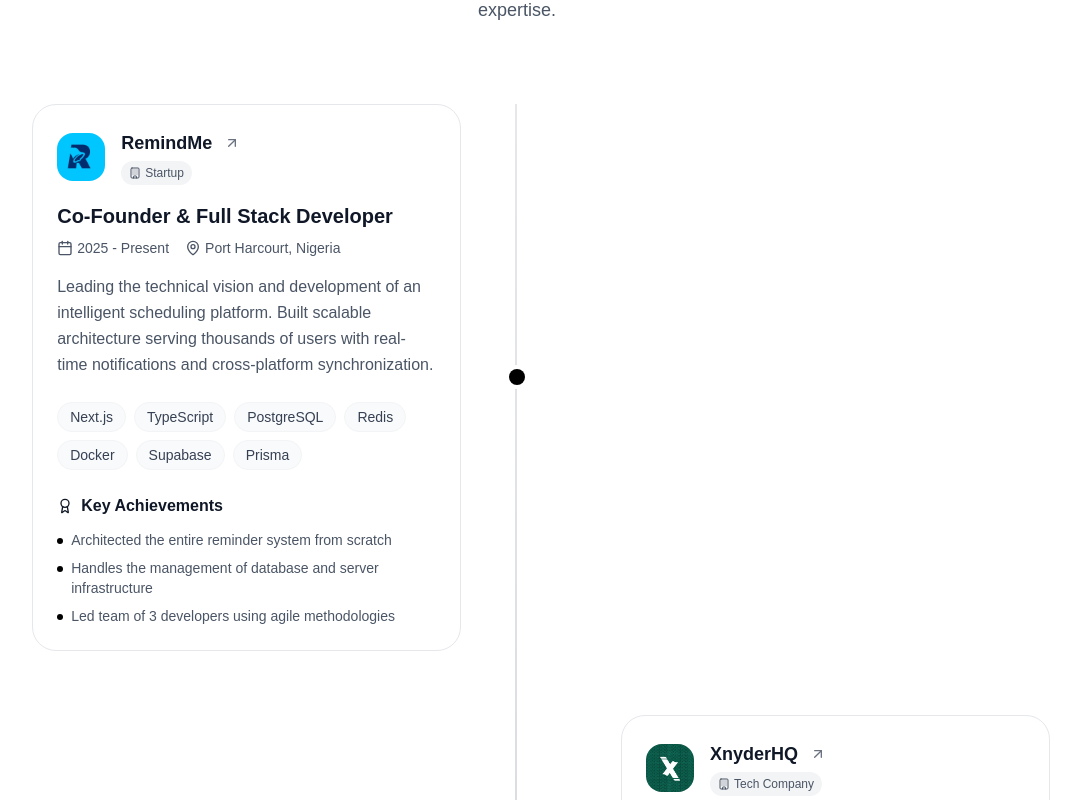
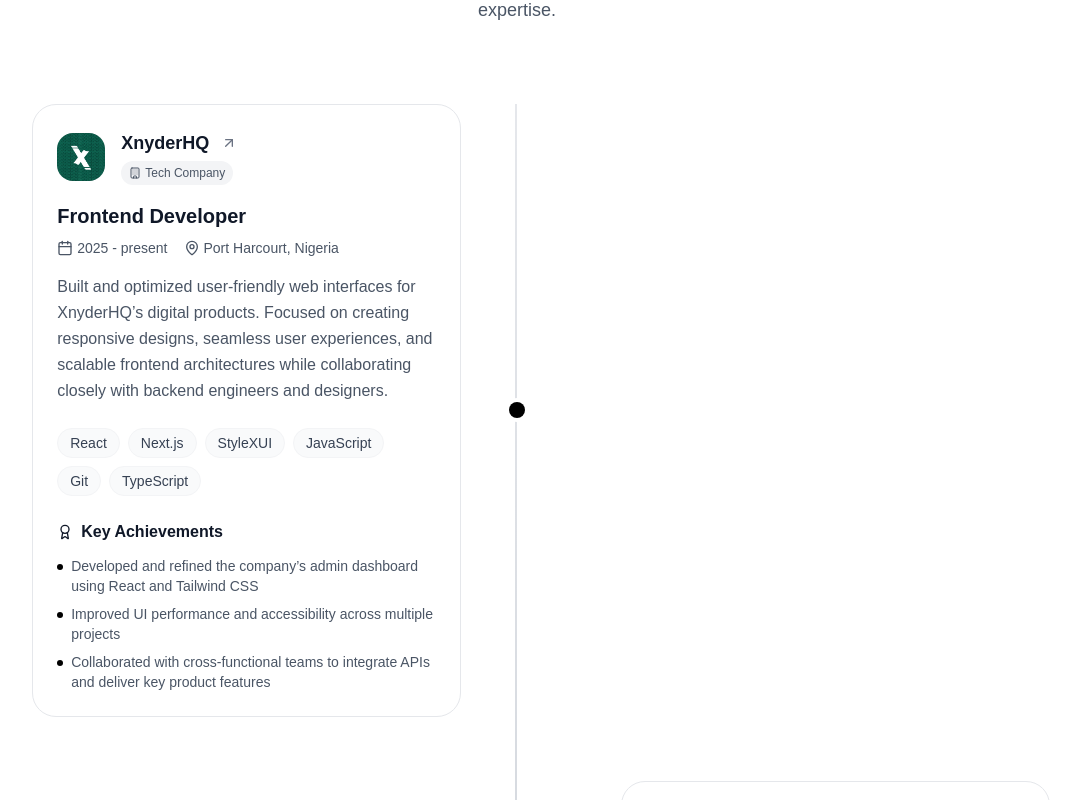
Before and after one commit to soala144/portfolio, a Next.js app: page / in a window 1280 px wide. Shown: the part 6260-7060 px from the top of the page, without its empty margins (123-1204 px from the left). Built offline with nearby package versions, Linux system fonts and the light colour scheme.

Commit message:
Update Experience.tsx

```diff
--- a/src/app/_components/Experience.tsx
+++ b/src/app/_components/Experience.tsx
@@ -16,32 +16,6 @@
   const experiences = [
   {
     id: 1,
-      company: "RemindMe",
-      position: "Co-Founder & Full Stack Developer",
-      duration: "2025 - Present",
-      location: "Port Harcourt, Nigeria",
-      type: "Startup",
-      description:
-        "Leading the technical vision and development of an intelligent scheduling platform. Built scalable architecture serving thousands of users with real-time notifications and cross-platform synchronization.",
-      logo: "/remindmelogo.jpg",
-      achievements: [
-        "Architected the entire reminder system from scratch",
-        "Handles the management of database and server infrastructure",
-        "Led team of 3 developers using agile methodologies",
-      ],
-      technologies: [
-        "Next.js",
-        "TypeScript",
-        "PostgreSQL",
-        "Redis",
-        "Docker",
-        "Supabase",
-        "Prisma",
-      ],
-      website: "https://remindme.pxxl.xyz",
-    },
-    {
-      id: 2,
     company: "XnyderHQ",
     position: "Frontend Developer",
     duration: "2025 - present",
@@ -66,7 +40,7 @@
     website: "https://xnyder.com",
   },
   {
-      id: 3,
+    id: 2,
     company: "Ini Technoid Services",
     position: "Web Developer & Embedded Systems Tutor",
     duration: "2023 - 2024",
@@ -83,9 +57,8 @@
     technologies: ["React", "JavaScript", "Tailwind CSS", "Arduino", "Git"],
     website: "https://initechnoids.com.ng/",
   },
-
   {
-      id: 4,
+    id: 3,
     company: "Self-Employed",
     position: "Freelance Developer",
     duration: "2024 - present",
```
Lines whose indentation alone changed are shown as unchanged.
